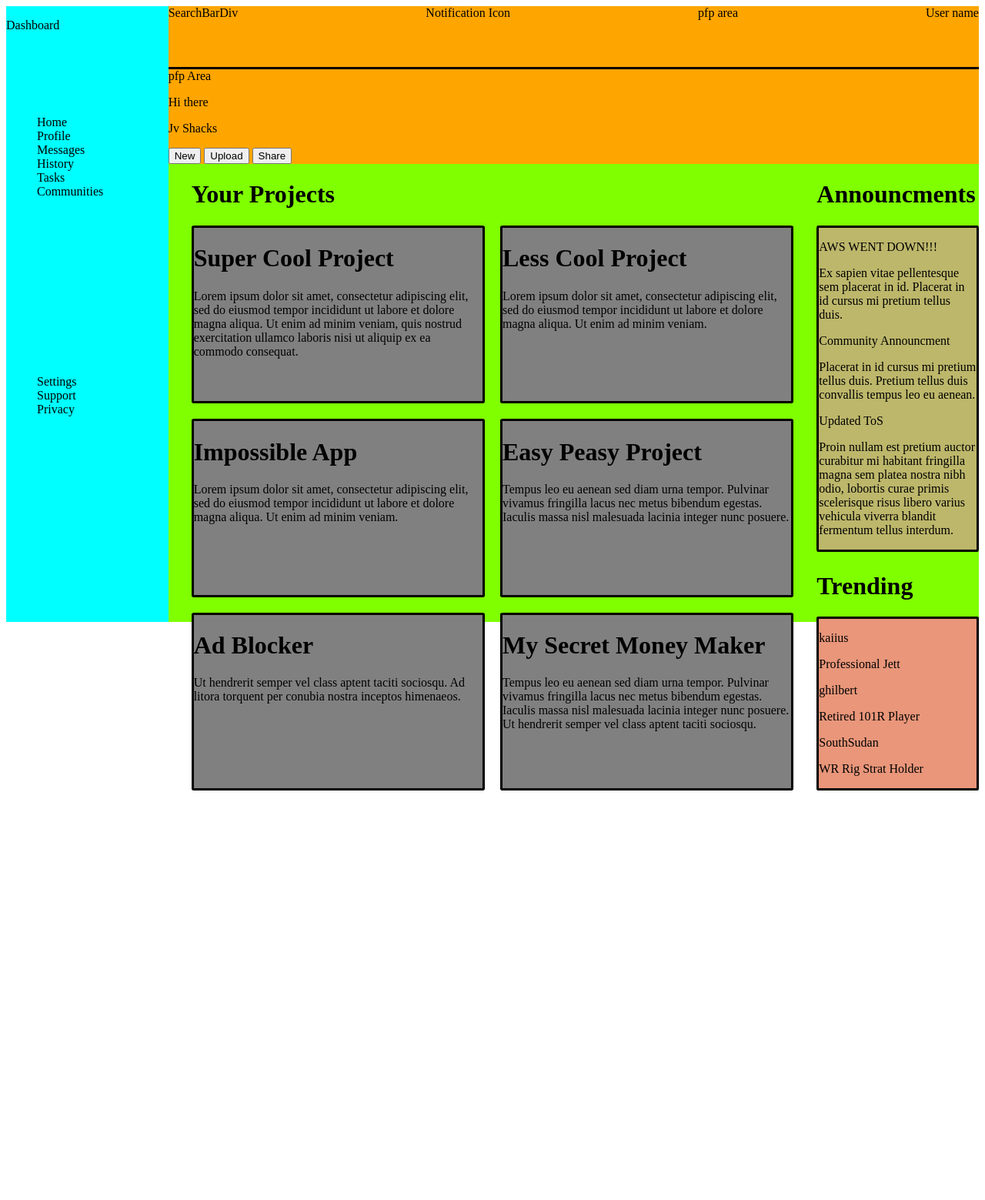
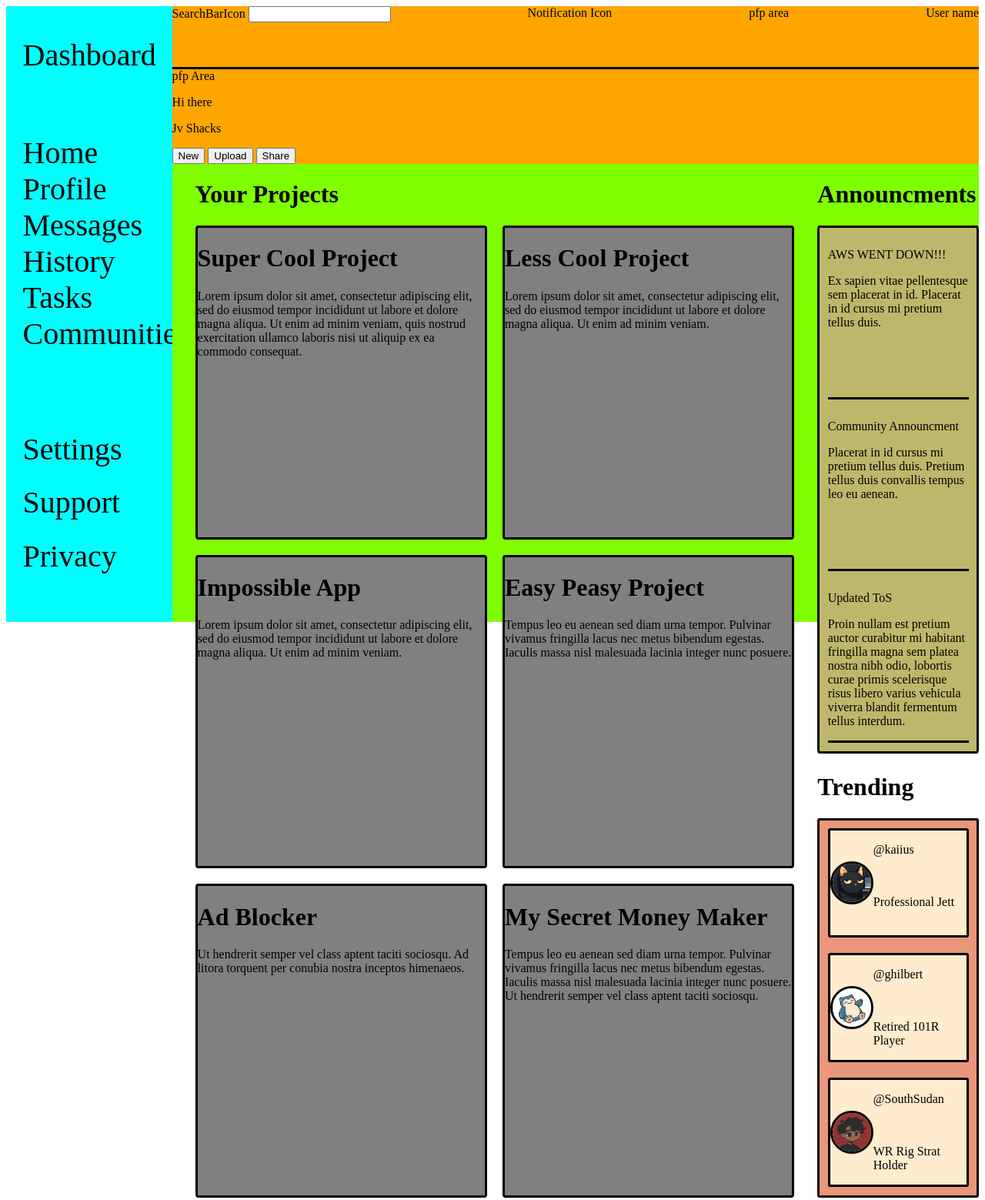
Before and after one commit to jabarRr/admin-dashboard, a plain HTML site: page index.html in a window 1280 px wide. Shown: the whole page at 77% size. Before the commit the page ends 1057 px from the top, so only its background shows below. Drawn offline with Linux system fonts and the light colour scheme.

Commit message:
main content boilderplate

```diff
--- a/index.html
+++ b/index.html
@@ -10,8 +10,10 @@
     <div class="container">
 
         <div class="sideBar">
-            <p>Dashboard</p>
-            <ul>
+
+            <p class="sidebarHead">Dashboard</p>
+
+            <ul class="optionsUpper">
                 <li>Home</li>
                 <li>Profile</li>
                 <li>Messages</li>
@@ -20,7 +22,7 @@
                 <li>Communities</li>
             </ul>
 
-            <ul>
+            <ul class="optionsLower">
                 <li>Settings</li>
                 <li>Support</li>
                 <li>Privacy</li>
@@ -29,7 +31,12 @@
         </div>
         <div class="header">
             <div class="headerUpper">
-                <div class="searchBar">SearchBarDiv</div>
+                <div class="searchBar">
+                    <label for="searchBar">
+                        SearchBarIcon
+                    </label>
+                    <input type="search" id="searchBar">
+                </div>
                 <div class="notificaitonIcon">Notification Icon</div>
                 <div class="pfp">pfp area</div>
                 <div class="name">User name</div>
@@ -142,18 +149,27 @@
             <h1 class="trendingHeader">Trending</h1>
             <div class="trending">
 
-                <div class="user1">
-                    <p class="userTag">kaiius</p>
+                <div class="user">
+                    <div class="userPfp">
+                        <img src="images/cat-resize.jpg" alt="black cat">
+                    </div>
+                    <p class="userTag">@kaiius</p>
                     <p class="userInfo">Professional Jett</p>
                 </div>
 
-                <div class="user2">
-                    <p class="userTag">ghilbert</p>
+                <div class="user">
+                    <div class="userPfp">
+                        <img src="images/snorax_resize.jpg" alt="snorlax waving">
+                    </div>
+                    <p class="userTag">@ghilbert</p>
                     <p class="userInfo">Retired 101R Player</p>
                 </div>
 
-                <div class="user3">
-                    <p class="userTag">SouthSudan</p>
+                <div class="user">
+                     <div class="userPfp">
+                        <img src="images/standard_sized.jpg" alt="regular guy">
+                    </div>
+                    <p class="userTag">@SouthSudan</p>
                     <p class="userInfo">WR Rig Strat Holder</p>
                 </div>
 
--- a/styles.css
+++ b/styles.css
@@ -18,12 +18,32 @@ html{
     background-color: aqua;
     grid-column: 1 / 2;
     grid-row: 1 / 4;
+    justify-items: start;
+
 }
+.sidebarHead{
+    padding-left: 10%;
+    font-size: 40px;
+}
+
 .sideBar ul{
+    display: flex;
+    flex-direction: column;
+    justify-content: space-evenly;
+    padding-left: 10%;
     list-style-type: none;
+    font-size: 40px;
 
 
 }
+.sidebar .optionsUpper{
+    background-color: cornflowerblue;
+}
+
+.sidebar .optionsLower{
+    background-color: darkcyan;
+}
+
 .header{
     display: grid;
     grid-template-columns: 1fr;
@@ -36,6 +56,11 @@ html{
     display: flex;
     justify-content: space-between;
     border-bottom: solid;
+
+}
+
+.headerLower{
+
 }
 
 .mainContent{
@@ -70,22 +95,72 @@ html{
 
 
 .announcements{
+    padding: 5%;
+    gap: 10px;
     margin-bottom: 2%;
     border-radius: 1%;
     border: solid;
     background-color: darkkhaki;
     grid-column: 2 / 3;
     grid-row: 2 / 3;
+    display: grid;
+    grid-template-columns: 1fr;
+    grid-template-rows: 1fr 1fr 1fr;
 }
+.announcements > div{
+    border-bottom: solid;
+}
+
 .trendingHeader{
     grid-row: 3 /4;
 }
 
 .trending{
+    padding: 5%;
     margin-bottom: 30px;
     border-radius: 1%;
     border: solid;
     background-color: darksalmon;
     grid-column: 2 / 3;
     grid-row: 4 / 5;
+    display: grid;
+    gap: 20px;
+    grid-template-columns: 1fr;
+    grid-template-rows: 1fr 1fr 1fr;
 }
+
+.userPfp{
+    border: solid;
+    border-radius: 50%;
+    align-self: center;
+    justify-self: center;
+    grid-row: 1 / 3;
+    grid-column: 1 / 2;
+    height: 50px;
+    width: 50px;
+    overflow: hidden;
+
+
+
+
+
+
+}
+.userTag{
+    grid-column: 2 / 3;
+    grid-row: 1 / 2;
+
+}
+.userInfo{
+    grid-column: 2 / 3;
+    grid-row: 2 / 3;
+}
+
+.user{
+    border: solid;
+    border-radius: 2%;
+    background-color: blanchedalmond;
+    display: grid;
+    grid-template-columns: 1fr 3fr;
+    grid-template-rows: 1fr 1fr;
+}
```
Also changed, not shown: images/cat-resize.jpg (added), images/snorax_resize.jpg (added), images/standard_sized.jpg (added).
